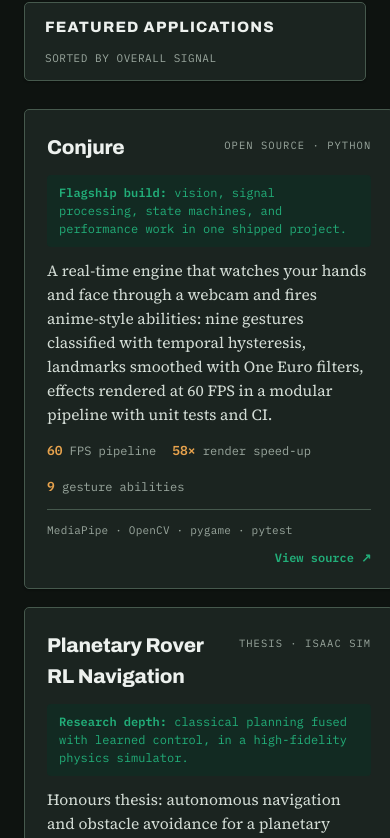
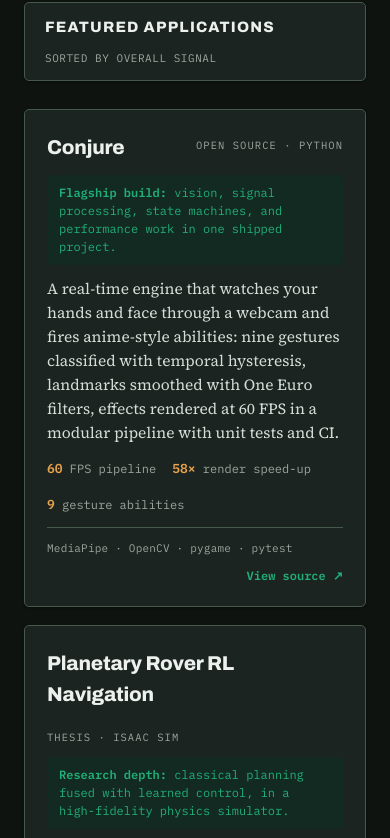
Before and after one commit to STERBAN0/STERBAN0.github.io, a plain HTML site: page index.html in a window 390 px wide. Shown: the part 1170-2008 px from the top of the page. Drawn offline with Linux system fonts and the light colour scheme.

Commit message:
fix: allow project card title row to wrap, prevents mobile/tablet horizontal overflow

```diff
--- a/index.html
+++ b/index.html
@@ -209,7 +209,7 @@
 }
 .pcard:hover{border-color:var(--mask);transform:translateY(-3px);box-shadow:var(--shadow-2)}
 .pcard.feature{grid-column:1 / -1}
-.p-top{display:flex;justify-content:space-between;align-items:flex-start;gap:14px}
+.p-top{display:flex;flex-wrap:wrap;justify-content:space-between;align-items:flex-start;gap:14px}
 .p-title{font-family:"Archivo",sans-serif;font-weight:800;font-size:20px;letter-spacing:-.01em}
 .p-kind{font-family:"IBM Plex Mono",monospace;font-size:10.5px;letter-spacing:.1em;text-transform:uppercase;color:var(--dim);white-space:nowrap;padding-top:5px}
 .p-note{
```
